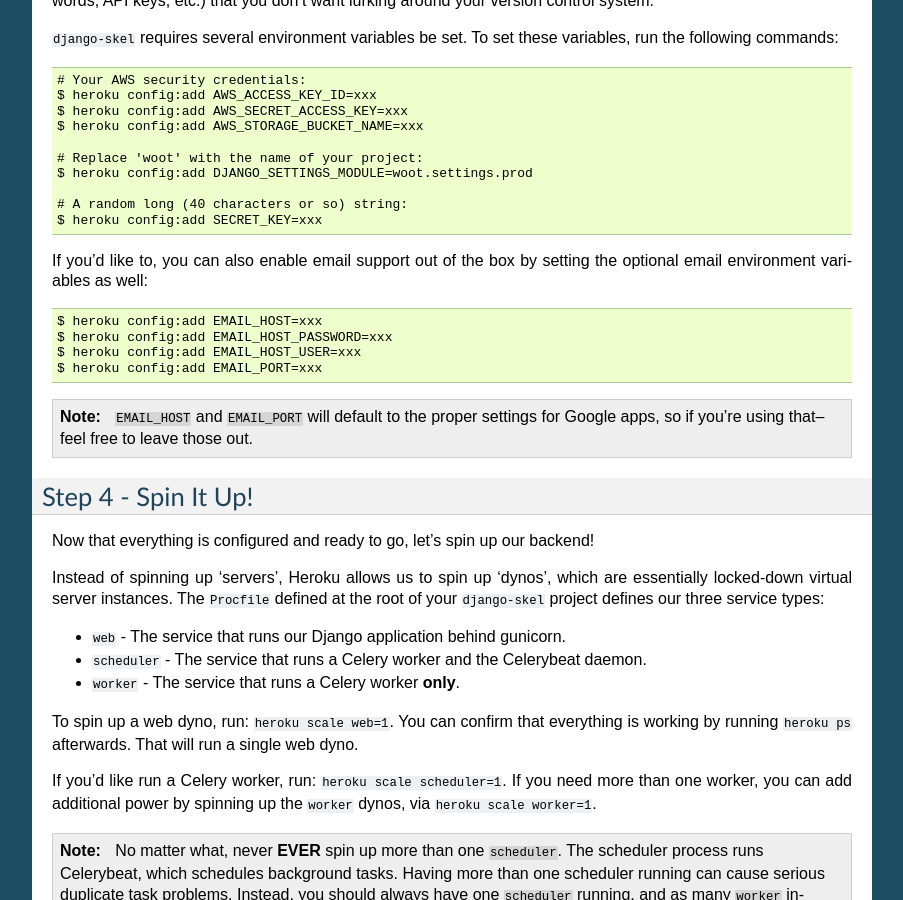
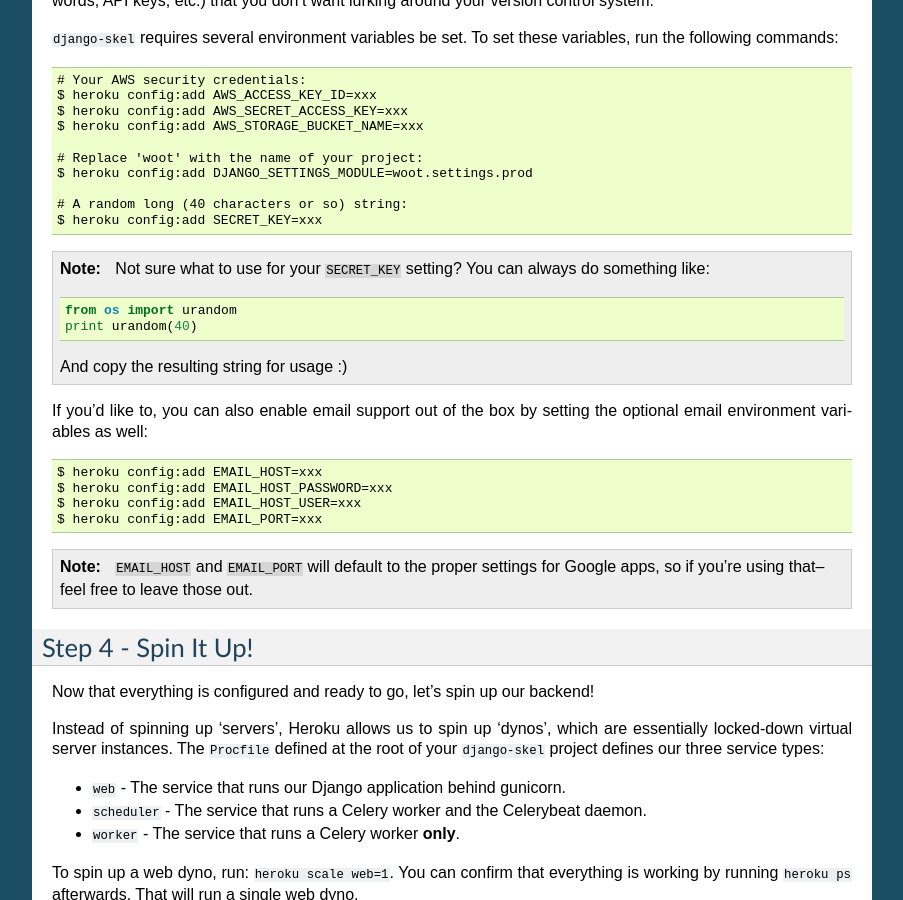
Before and after one commit to rdegges/django-skel, a Sphinx documentation site: the page built from docs/source/running-on-heroku.rst, in a window 1280 px wide and 900 px high, scrolled down 2152 px. Shown: the whole window, without its empty margins (198-1101 px from the left). Built offline with Sphinx 7.4.7, drawn with Linux system fonts in a browser that asks for light colours.

Commit message:
Adding some docs on generating a good SECRET_KEY.

```diff
--- a/docs/source/running-on-heroku.rst
+++ b/docs/source/running-on-heroku.rst
@@ -130,6 +130,15 @@ variables, run the following commands::
     # A random long (40 characters or so) string:
     $ heroku config:add SECRET_KEY=xxx
 
+.. note::
+    Not sure what to use for your ``SECRET_KEY`` setting? You can always do
+    something like::
+
+        from os import urandom
+        print urandom(40)
+
+    And copy the resulting string for usage :)
+
 If you'd like to, you can also enable email support out of the box by setting
 the optional email environment variables as well::
 
```
